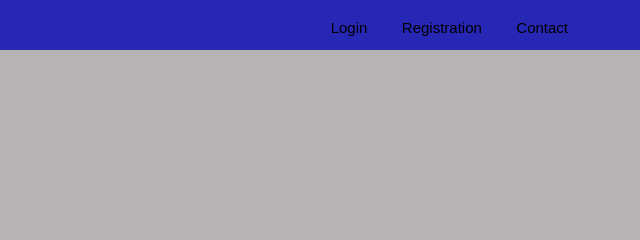
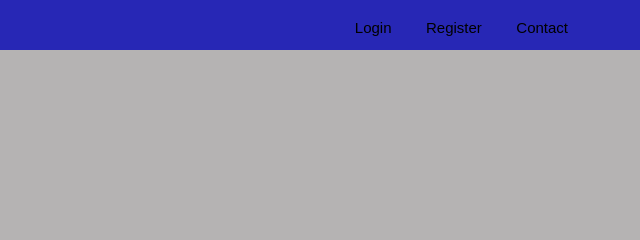
Before and after one commit to kingsleyking1/kingsley, a plain HTML site: page index.html in a window 1280 px wide. Shown: the top 240 px of the page, 640-1280 px from the left. Drawn offline with Linux system fonts and the light colour scheme.

Commit message:
Update index.html

```diff
--- a/index.html
+++ b/index.html
@@ -14,7 +14,7 @@
         <h2>Kingsley</h2>
         <nav class="navbar">
             <a href="login.html">Login</a>
-            <a href="signup.html" >Registration</a>
+            <a href="signup.html" >Register</a>
             <a href="contact.html">Contact</a>
         </nav>
 
```
